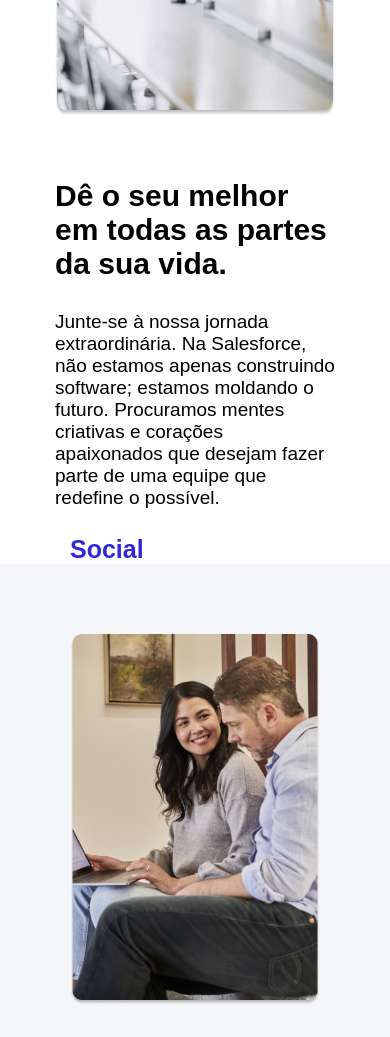
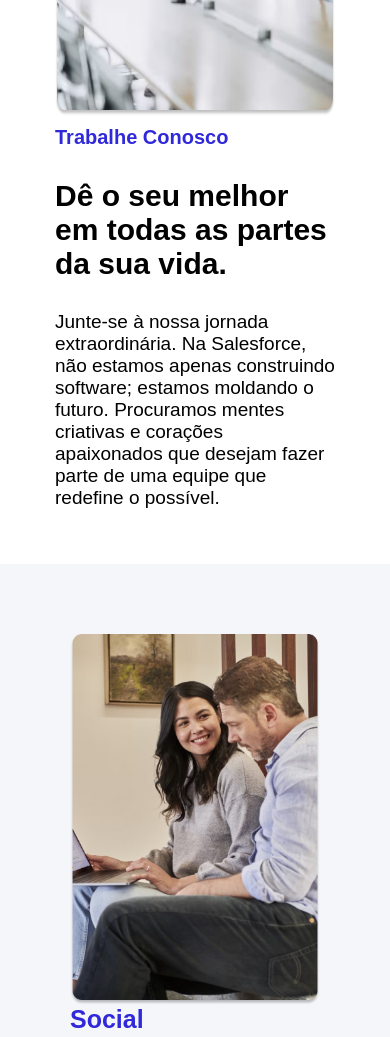
Before and after one commit to kevenike/Prototibo-Projeto-Fiap, a plain HTML site: page paginas/quemsomos.html in a window 390 px wide. Shown: the part 1940-2977 px from the top of the page. Drawn offline with nearby package versions, Linux system fonts and the light colour scheme.

Commit message:
Resolvendo bug do possition

```diff
--- a/style/quemsomos.css
+++ b/style/quemsomos.css
@@ -404,11 +404,11 @@
         padding: 15px;
     }
 
-    .trabalhe-conosco{
+    /* .trabalhe-conosco{
         position: relative;
         bottom: 510px;
         left: 10px;
-    }
+    } */
 
     .texto-imagem-trabalhando-conosco img{
         width: 100%;
@@ -433,10 +433,10 @@
         flex-direction: column;
     }
 
-    .social-midia{
+    /* .social-midia{
         position: relative;
         bottom: 470px;
-    }
+    } */
 
     .texto-midias{
         width: 100%;
```
